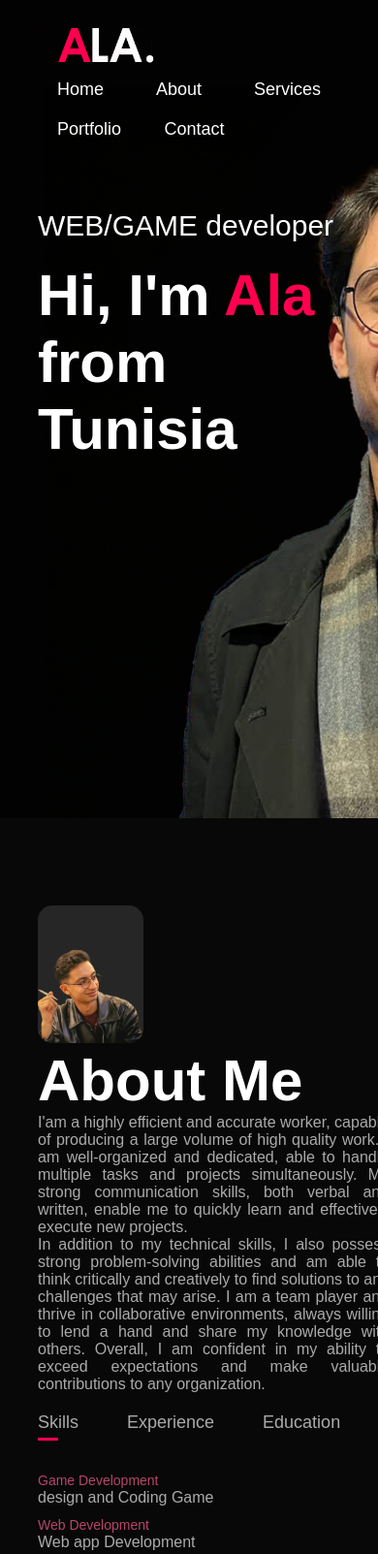
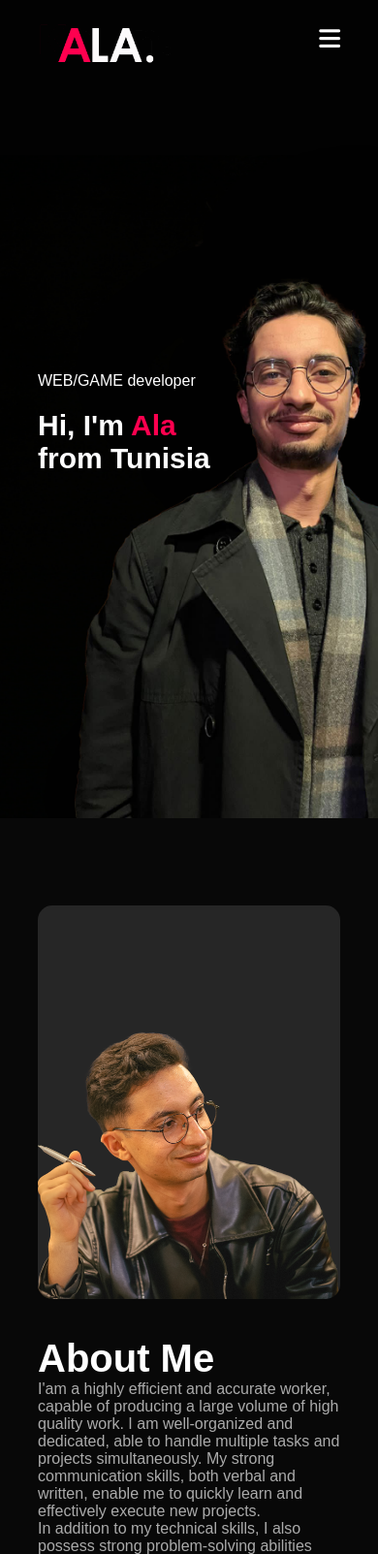
Before and after one commit to alasaidi/Portfolio, a plain HTML site: page index.html in a window 390 px wide. Shown: the top 1603 px of the page at 97% size. Drawn offline with Linux system fonts and the light colour scheme.

Commit message:
finalize project

```diff
--- a/index.html
+++ b/index.html
@@ -1,27 +1,28 @@
 <!DOCTYPE html>
 <html lang="en">
+
 <head>
   <meta charset="UTF-8" />
   <meta name="viewport" content="width=device-width, initial-scale=1.0" />
   <link rel="stylesheet" href="./style/style.css" />
-    <script
-      src="https://kit.fontawesome.com/dde6c313b0.js"
-      crossorigin="anonymous"
-    ></script>
+  <script src="https://kit.fontawesome.com/dde6c313b0.js" crossorigin="anonymous"></script>
   <title>Ala Saidi Portfolio</title>
 </head>
+
 <body>
   <div id="header">
     <div class="container">
       <nav>
         <img src="./style/images/logo.png" class="logo" alt="logo" />
-          <ul>
-            <li><a href="#">Home</a></li>
-            <li><a href="#">About</a></li>
-            <li><a href="#">Services</a></li>
-            <li><a href="#">Portfolio</a></li>
-            <li><a href="#">Contact</a></li>
+        <ul id="sideMenu">
+          <li><a href="#header">Home</a></li>
+          <li><a href="#about">About</a></li>
+          <li><a href="#services">Services</a></li>
+          <li><a href="#portfolio">Portfolio</a></li>
+          <li><a href="#contact">Contact</a></li>
+          <i class="fa-solid fa-xmark"></i>
         </ul>
+        <i class="fa-solid fa-bars"></i>
       </nav>
       <div class="header-text">
         <p>WEB/GAME developer</p>
@@ -202,12 +203,13 @@
           <a href="./style/images/CV.pdf" download class="btn btn2">Download CV</a>
         </div>
         <div class="contact-right">
-          <form action="">
-            <input type="text" name="name" placeholder="Your Name" required >
-            <input type="email" name="email" placeholder="Your Email" required>
-            <textarea name="Message" id="" cols="" rows="6" placeholder="Yur Message"></textarea>
+          <form name="submit-to-google-sheet">
+            <input type="text" name="Name" placeholder="Your Name" required>
+            <input type="email" name="Email" placeholder="Your Email" required>
+            <textarea name="Message" rows="6" placeholder="Your Message" required></textarea>
             <button type="submit" class="btn btn2">Submit</button>
           </form>
+          <span id="msg"></span>
           </di>
         </div>
       </div>
@@ -217,4 +219,5 @@
     </div>
     <script src="./src/main.js"></script>
 </body>
+
 </html>
--- a/src/main.js
+++ b/src/main.js
@@ -1,6 +1,9 @@
 // Get tab elements
 const tabLinks = document.getElementsByClassName("tab-links");
 const tabContents = document.getElementsByClassName("tab-contents");
+const sideMenu = document.getElementById("sideMenu");
+const openIcon = document.querySelector(".fa-bars");
+const closeIcon = document.querySelector(".fa-xmark");
 // Tab toggle function
 function openTab(tabName, e) {
   // Remove active classes
@@ -14,3 +17,36 @@ function openTab(tabName, e) {
   event.currentTarget.classList.add("active-link");
   document.getElementById(tabName).classList.add("active-tab");
 }
+
+openIcon.addEventListener("click", () => {
+  openMenu();
+});
+closeIcon.addEventListener("click", () => {
+  closeMenu();
+});
+const openMenu = () => {
+  sideMenu.style.right = "0";
+};
+
+const closeMenu = () => {
+  sideMenu.style.right = "-200px";
+};
+
+--------
+const scriptURL =
+  "https://script.google.com/macros/s/AKfycbzJB3GXTebEKbHvIJigwhK_IWR8_pXoiYYGyxi-sPQofRt8yQDwScGAyImsTdYdnGke/exec";
+const form = document.forms["submit-to-google-sheet"];
+const msg = document.getElementById("msg");
+
+form.addEventListener("submit", (e) => {
+  e.preventDefault();
+  fetch(scriptURL, { method: "POST", body: new FormData(form) })
+    .then((response) => {
+      msg.innerHTML = "Message submitted successfully";
+      setTimeout(function () {
+        msg.innerHTML = "";
+      }, 5000);
+      form.reset();
+    })
+    .catch((error) => console.error("Error!", error.message));
+});
--- a/style/style.css
+++ b/style/style.css
@@ -4,10 +4,12 @@
   font-family: "Poppins", sans-serif;
   box-sizing: border-box;
 }
+html {
+  scroll-behavior: smooth;
+}
 body {
   background: #080808;
   color: white;
-  text-align: justify;
 }
 #header {
   width: 100%;
@@ -308,3 +310,129 @@ form .btn2 {
   font-weight: 300;
   margin-top: 20px;
 }
+.copyright i {
+  color: #ff004f;
+}
+
+/* ------------------css for small screen-------- */
+nav .fa-solid {
+  display: none;
+}
+@media only screen and (max-width: 500px) {
+  #header {
+    background-image: url(./images/phone-background.png);
+  }
+  .header-text {
+    margin-top: 100%;
+    font-size: 16px;
+  }
+  .header-text h1 {
+    font-size: 30px;
+  }
+  nav .fa-solid {
+    display: block;
+    font-size: 25px;
+    cursor: pointer;
+  }
+  nav ul {
+    background: #ff004f;
+    position: fixed;
+    top: 0;
+    right: -200px;
+    width: 200px;
+    height: 100vh;
+    padding-top: 50px;
+    z-index: 2;
+  }
+  nav ul li {
+    display: block;
+    margin: 25px;
+  }
+  nav ul .fa-solid {
+    position: absolute;
+    top: 25px;
+    left: 25px;
+    cursor: pointer;
+  }
+  .sub-title {
+    font-size: 40px;
+  }
+  .about-col-1,
+  .about-col-2 {
+    flex-basis: 100%;
+  }
+  .about-col-1 {
+    margin-bottom: 30px;
+    font-size: 40px;
+  }
+  .tab-links {
+    font-size: 16px;
+    margin-right: 20px;
+  }
+  .contact-left,
+  .contact-right {
+    flex-basis: 100%;
+  }
+}
+
+@media only screen and (max-width: 800px) {
+  #header {
+    background-image: url(./images/phone-background.png);
+  }
+  .header-text {
+    margin-top: 100%;
+    font-size: 16px;
+  }
+  .header-text h1 {
+    font-size: 30px;
+  }
+  nav .fa-solid {
+    display: block;
+    font-size: 25px;
+    cursor: pointer;
+  }
+  nav ul {
+    background: #ff004f;
+    position: fixed;
+    top: 0;
+    right: -200px;
+    width: 200px;
+    height: 100vh;
+    padding-top: 50px;
+    z-index: 2;
+  }
+  nav ul li {
+    display: block;
+    margin: 25px;
+  }
+  nav ul .fa-solid {
+    position: absolute;
+    top: 25px;
+    left: 25px;
+    cursor: pointer;
+  }
+  .sub-title {
+    font-size: 40px;
+  }
+  .about-col-1,
+  .about-col-2 {
+    flex-basis: 100%;
+  }
+  .about-col-1 {
+    margin-bottom: 30px;
+    font-size: 40px;
+  }
+  .tab-links {
+    font-size: 16px;
+    margin-right: 20px;
+  }
+  .contact-left,
+  .contact-right {
+    flex-basis: 100%;
+  }
+}
+#msg {
+  color: #61b752;
+  margin-top: -40px;
+  display: block;
+}
```
Lines whose indentation alone changed are shown as unchanged.
